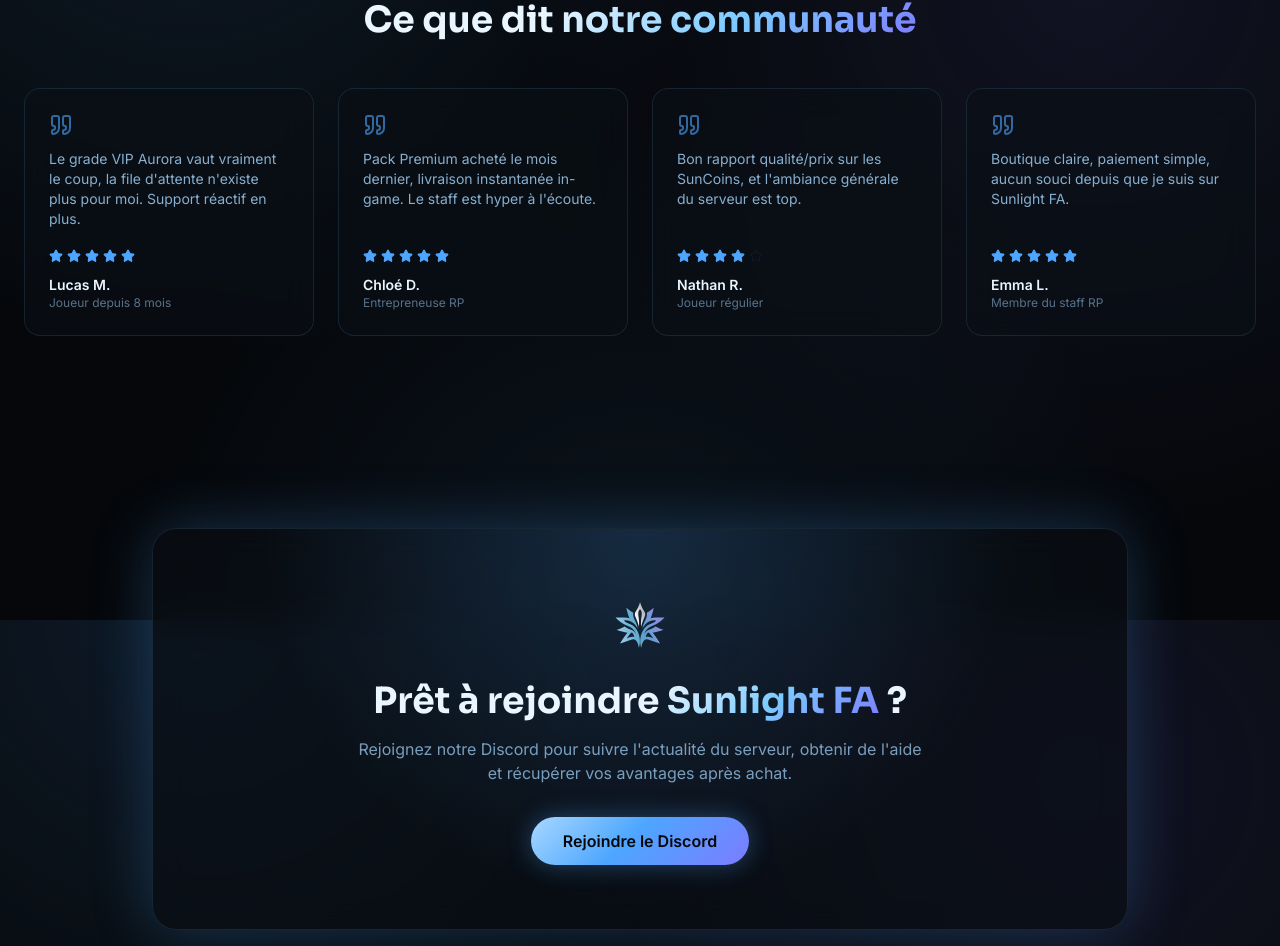
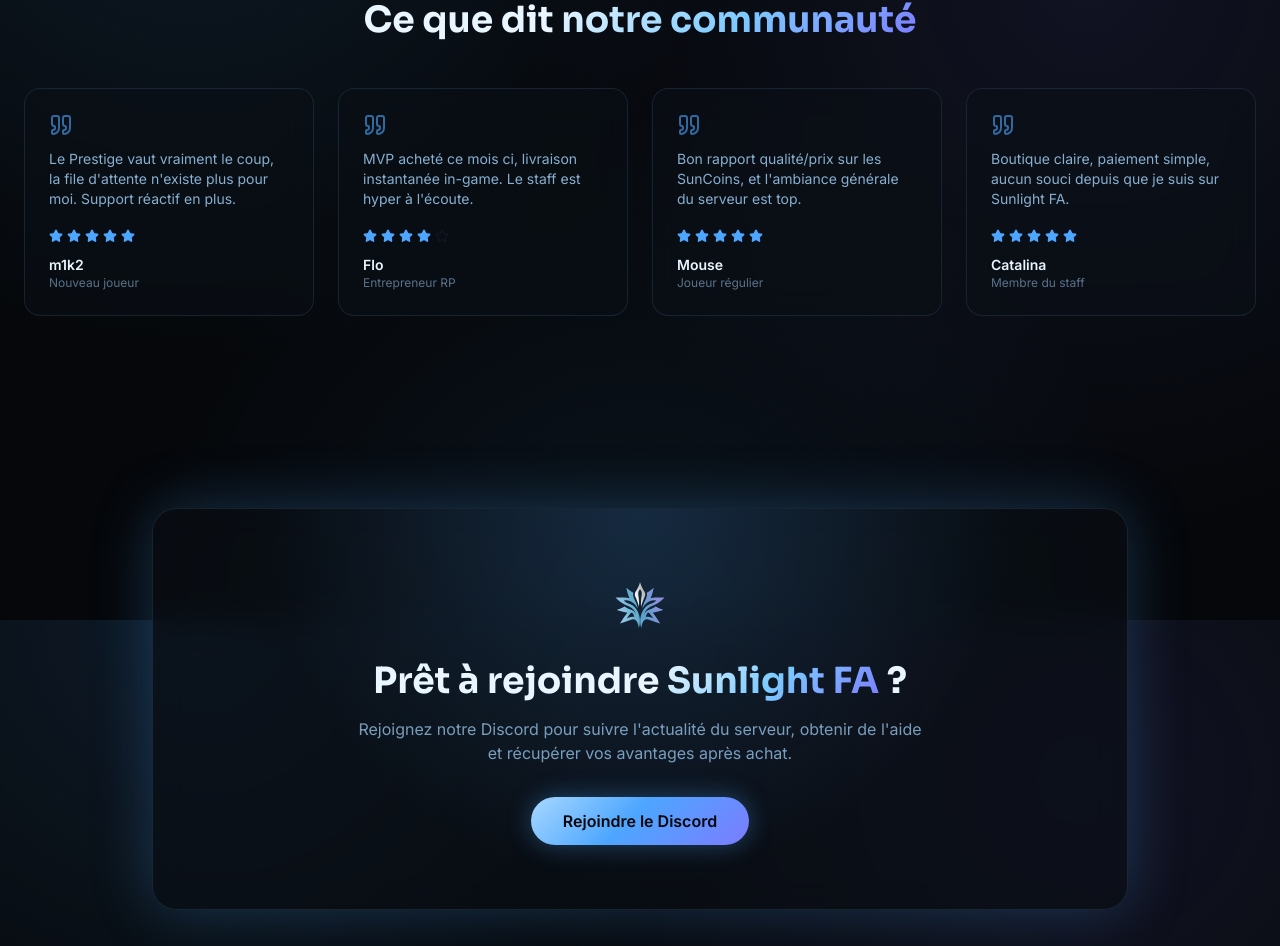
Before and after one commit to blue-creator189/Store, a Next.js app: page / in a window 1280 px wide. Shown: the part 3380-4326 px from the top of the page. Built offline with nearby package versions, Linux system fonts and the light colour scheme.

Commit message:
Update testimonials.ts

```diff
--- a/data/testimonials.ts
+++ b/data/testimonials.ts
@@ -7,32 +7,32 @@
 export const testimonials: Testimonial[] = [
   {
     id: "t1",
-    name: "Lucas M.",
-    role: "Joueur depuis 8 mois",
+    name: "m1k2",
+    role: "Nouveau joueur",
     message:
-      "Le grade VIP Aurora vaut vraiment le coup, la file d'attente n'existe plus pour moi. Support réactif en plus.",
+      "Le Prestige vaut vraiment le coup, la file d'attente n'existe plus pour moi. Support réactif en plus.",
     rating: 5,
   },
   {
     id: "t2",
-    name: "Chloé D.",
-    role: "Entrepreneuse RP",
+    name: "Flo",
+    role: "Entrepreneur RP",
     message:
-      "Pack Premium acheté le mois dernier, livraison instantanée in-game. Le staff est hyper à l'écoute.",
+      "MVP acheté ce mois ci, livraison instantanée in-game. Le staff est hyper à l'écoute.",
+    rating: 4,
+  },
+  {
+    id: "t3",
+    name: "Mouse",
+    role: "Joueur régulier",
+    message:
+      "Bon rapport qualité/prix sur les SunCoins, et l'ambiance générale du serveur est top.",
     rating: 5,
   },
   {
-    id: "t3",
-    name: "Nathan R.",
-    role: "Joueur régulier",
-    message:
-      "Bon rapport qualité/prix sur les SunCoins, et l'ambiance générale du serveur est top.",
-    rating: 4,
-  },
-  {
     id: "t4",
-    name: "Emma L.",
-    role: "Membre du staff RP",
+    name: "Catalina",
+    role: "Membre du staff",
     message:
       "Boutique claire, paiement simple, aucun souci depuis que je suis sur Sunlight FA.",
     rating: 5,
```
